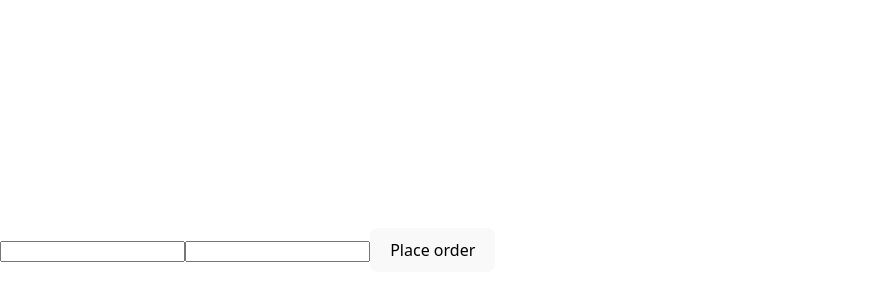
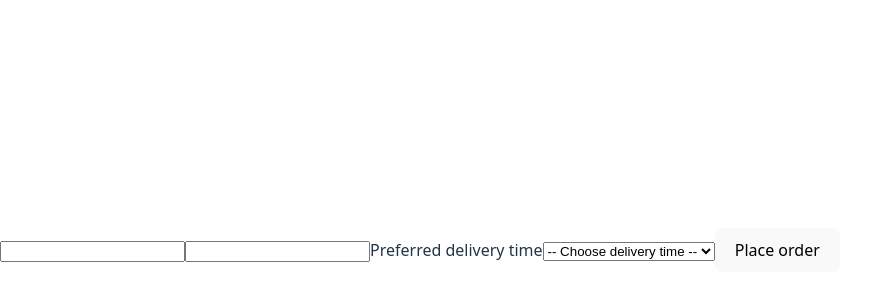
Before and after one commit to ArsenZar/04-react-query, a React (Vite) app: page / in a window 1280 px wide. Shown: the part 150-450 px from the top of the page, without its empty margins (0-880 px from the left). Built offline with nearby package versions, Linux system fonts and the light colour scheme.

Commit message:
Form as select

```diff
--- a/src/App.tsx
+++ b/src/App.tsx
@@ -1,24 +1,26 @@
-// Імпортуємо вбудований тип FormikHelpers
-import { Formik, Form, Field } from "formik";
-import type { FormikHelpers } from "formik";
-
+import { useId } from "react";
+import { Formik, Form, Field, FormikHelpers } from "formik";
 
 interface OrderFormValues {
   username: string;
   email: string;
+  deliveryTime: string;
 }
 
 const initialValues: OrderFormValues = {
   username: "",
   email: "",
+  deliveryTime: "",
 };
 
 export default function OrderForm() {
+  const fieldId = useId();
+
   const handleSubmit = (
     values: OrderFormValues,
     actions: FormikHelpers<OrderFormValues>
   ) => {
-    console.log("Order data:", values);
+    console.log(values);
     actions.resetForm();
   };
 
@@ -26,7 +28,16 @@ export default function OrderForm() {
     <Formik initialValues={initialValues} onSubmit={handleSubmit}>
       <Form>
         <Field type="text" name="username" />
-        <Field type="text" name="email" />
+        <Field type="email" name="email" />
+
+        <label htmlFor={`${fieldId}-deliveryTime`}>Preferred delivery time</label>
+        <Field as="select" name="deliveryTime" id={`${fieldId}-deliveryTime`}>
+          <option value="">-- Choose delivery time --</option>
+          <option value="morning">Morning (8:00–12:00)</option>
+          <option value="afternoon">Afternoon (12:00–16:00)</option>
+          <option value="evening">Evening (16:00–20:00)</option>
+        </Field>
+
         <button type="submit">Place order</button>
       </Form>
     </Formik>
```
